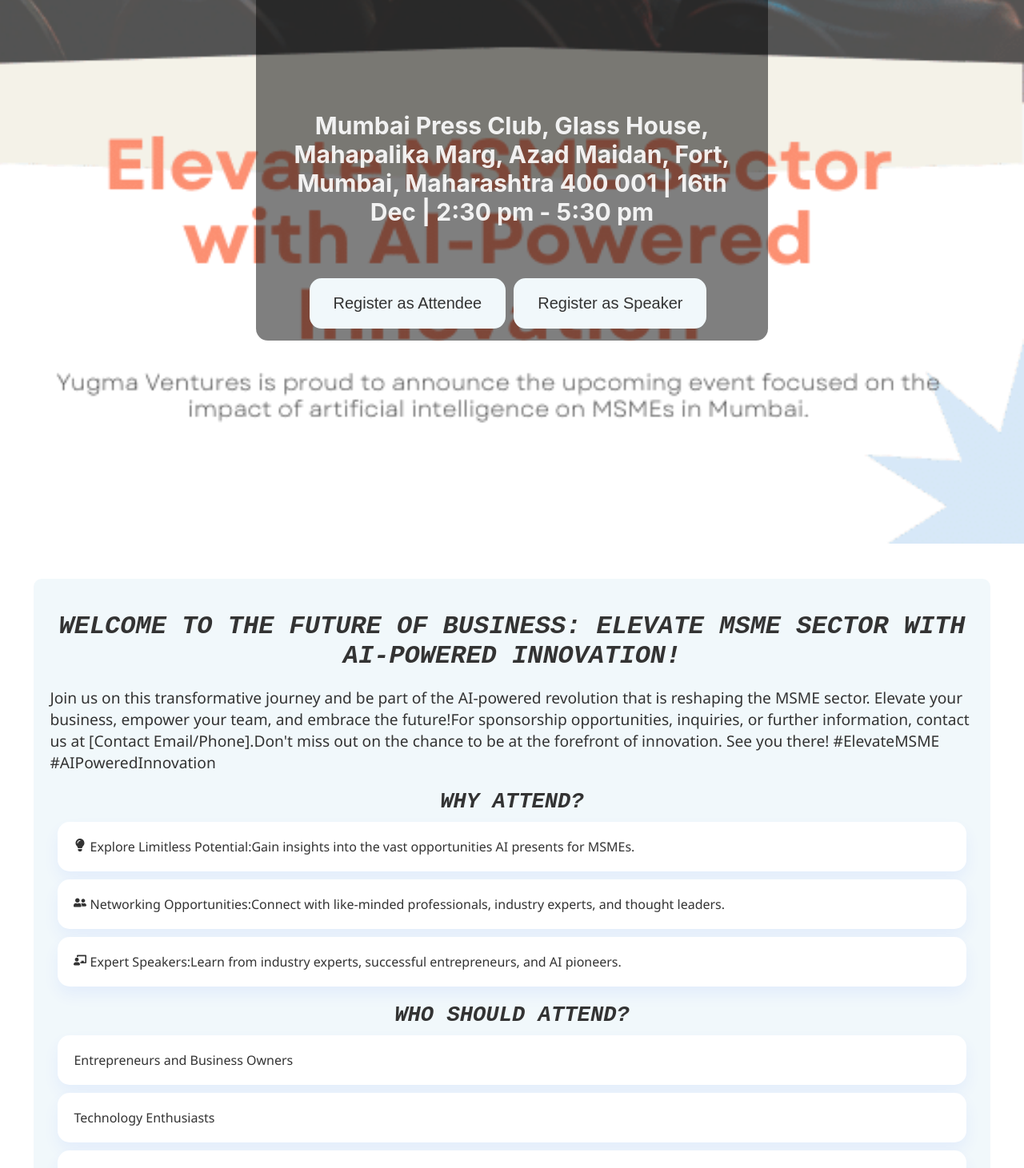
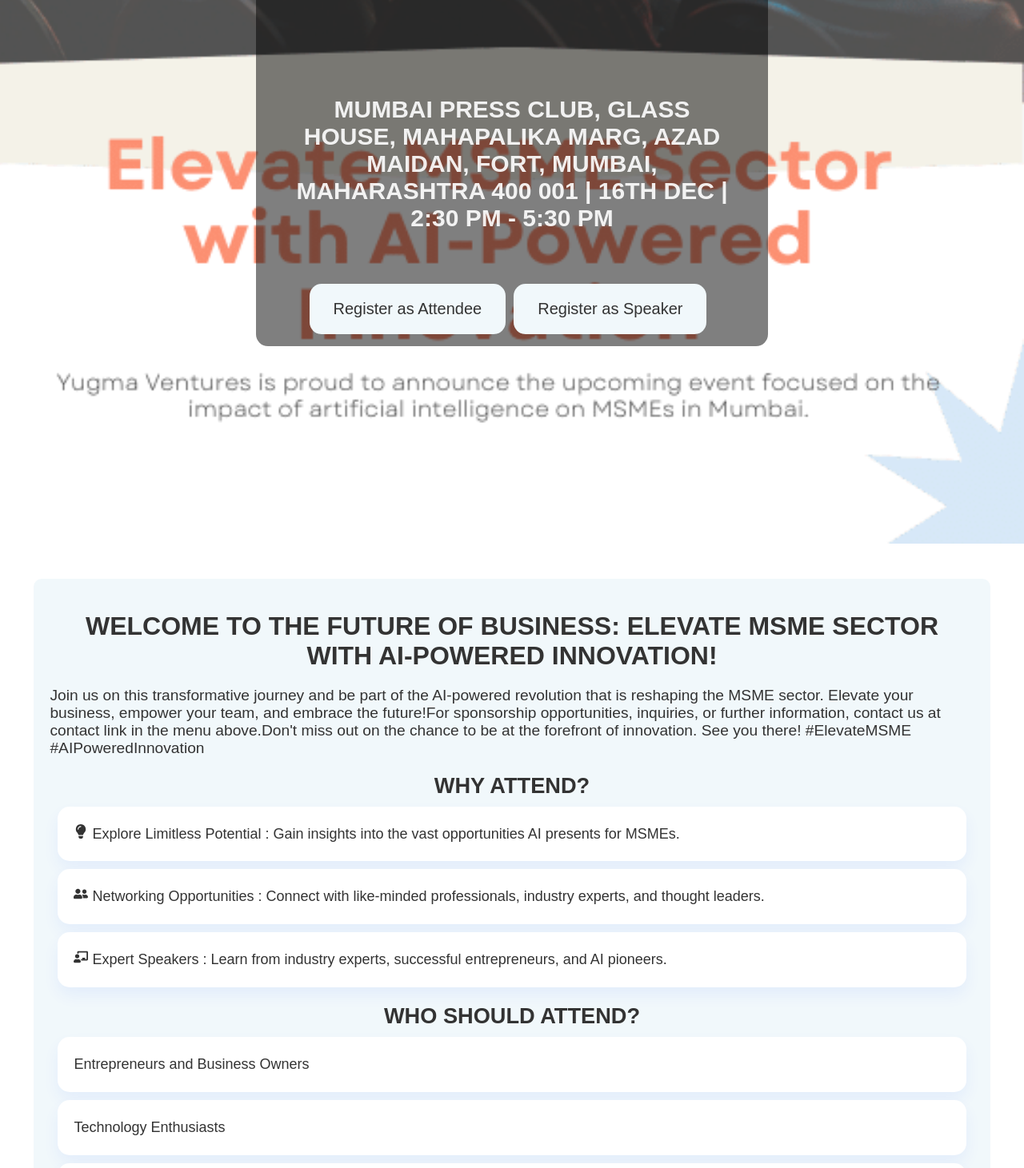
Before and after one commit to krushna53/yugma-ventures-main, a React (Create React App) app: page /event/0 in a window 1280 px wide. Shown: the part 600-2061 px from the top of the page at 80% size. Built offline with nearby package versions, Linux system fonts and the light colour scheme.

Commit message:
Event page navigation done

```diff
--- a/src/components/Navbar.jsx
+++ b/src/components/Navbar.jsx
@@ -43,6 +43,9 @@
     if (location.pathname.startsWith('/event')) {
       // If in the event page, navigate to home
       navigate('/');
+      setTimeout(()=>{
+        scrollToSection(sectionId);
+      },0);
     } else {
       // Otherwise, scroll to the section
       scrollToSection(sectionId);
--- a/src/pages/Event.css
+++ b/src/pages/Event.css
@@ -63,6 +63,7 @@
 
 .event-name h1 {
   font-size: 4rem;
+  font-family: "Montserrat", sans-serif;
   font-weight: bold;
   text-transform: uppercase;
   color: #fff;
@@ -81,6 +82,9 @@
 
 .event-date-venue h2 {
   font-size: 1.5rem;
+  font-family: "Montserrat", sans-serif;
+  font-weight: bold;
+  text-transform: uppercase;
   color: #fff;
   opacity: 0.9; /* Adjust opacity as needed for visibility */
   /* transform: translateY(%); */
@@ -121,9 +125,9 @@
   padding: 0;
   margin: 0;
   list-style: none;
-  font-style: normal;
-  font-family: 'Segoe UI', Tahoma, Geneva, Verdana, sans-serif;
-
+  font-family: Arial, sans-serif;
+  line-height: 1.6;
+  font-size: 18px;
 }
 
 .event-why ul li,
@@ -151,11 +155,10 @@
 .event-why h1,
 .event-who h1 {
   font-size: 1.7em;
+  margin-bottom: 10px;
+  font-family: "Montserrat", sans-serif;
   font-weight: bold;
-  margin-bottom: 10px;
   text-transform: uppercase;
-  font-family: 'Courier New', Courier, monospace;
-  font-style: oblique;
 }
 
 .event-why,
@@ -168,18 +171,17 @@
   font-size: 1.2rem;
   text-align: left;
   margin-bottom: 20px;
-  font-style: normal;
-  font-family: 'Segoe UI', Tahoma, Geneva, Verdana, sans-serif;
+  font-family: Arial, sans-serif;
 
 }
 
 .event-intro-title h1 {
   font-size: 2rem;
+  font-family: "Montserrat", sans-serif;
   font-weight: bold;
+  text-transform: uppercase;
   text-align: center;
   margin-bottom: 10px;
-  font-family: 'Courier New', Courier, monospace;
-  font-style: oblique;
 }
 
 
--- a/src/pages/Event.jsx
+++ b/src/pages/Event.jsx
@@ -14,8 +14,8 @@
       venue: 'Mumbai Press Club, Glass House, Mahapalika Marg, Azad Maidan, Fort, Mumbai, Maharashtra 400 001',
       time: '2:30 pm - 5:30 pm',
       introTitle: 'WELCOME TO THE FUTURE OF BUSINESS: ELEVATE MSME SECTOR WITH AI-POWERED INNOVATION!',
-      introDesc: "Join us on this transformative journey and be part of the AI-powered revolution that is reshaping the MSME sector. Elevate your business, empower your team, and embrace the future!For sponsorship opportunities, inquiries, or further information, contact us at [Contact Email/Phone].Don't miss out on the chance to be at the forefront of innovation. See you there! #ElevateMSME #AIPoweredInnovation",
-      whyAttend: ['Explore Limitless Potential:Gain insights into the vast opportunities AI presents for MSMEs.', 'Networking Opportunities:Connect with like-minded professionals, industry experts, and thought leaders.', 'Expert Speakers:Learn from industry experts, successful entrepreneurs, and AI pioneers.'],
+      introDesc: "Join us on this transformative journey and be part of the AI-powered revolution that is reshaping the MSME sector. Elevate your business, empower your team, and embrace the future!For sponsorship opportunities, inquiries, or further information, contact us at contact link in the menu above.Don't miss out on the chance to be at the forefront of innovation. See you there! #ElevateMSME #AIPoweredInnovation",
+      whyAttend: ['Explore Limitless Potential : Gain insights into the vast opportunities AI presents for MSMEs.', 'Networking Opportunities : Connect with like-minded professionals, industry experts, and thought leaders.', 'Expert Speakers : Learn from industry experts, successful entrepreneurs, and AI pioneers.'],
       whoShouldAttend: ['Entrepreneurs and Business Owners', 'Technology Enthusiasts', 'MSME Executives and Decision-Makers','AI Developers and Innovators','Government Representatives and Policymakers'],
       registrationLinkAttendee: 'https://docs.google.com/forms/d/e/1FAIpQLScrFUA2S6HrvBjNdMCm69y9GjAZV-KouPikwJUVNK84BYveYw/viewform',
       registrationLinkSpeaker: 'https://docs.google.com/forms/d/e/1FAIpQLSdQa2o6qgyiVPgqMEBgDF4LVC6tkbz3AMx_63dow3Lyju5YHA/viewform',
```
Also changed, not shown: src/components/SimpleCarousel.css (line endings or trailing spaces).
